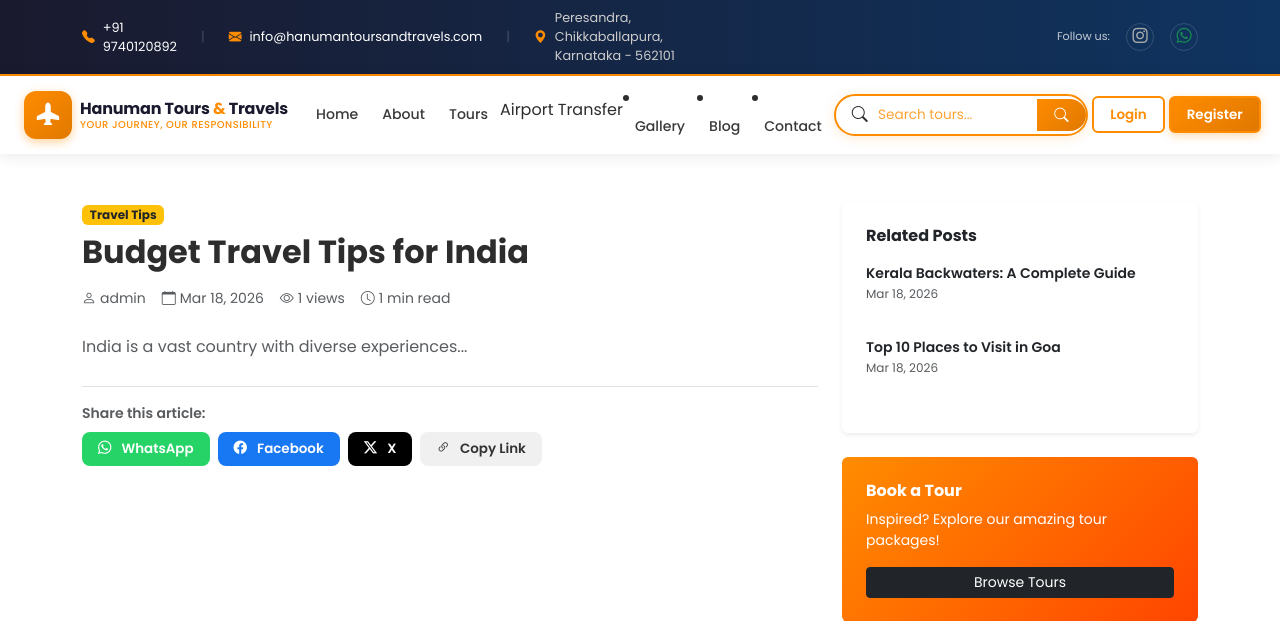
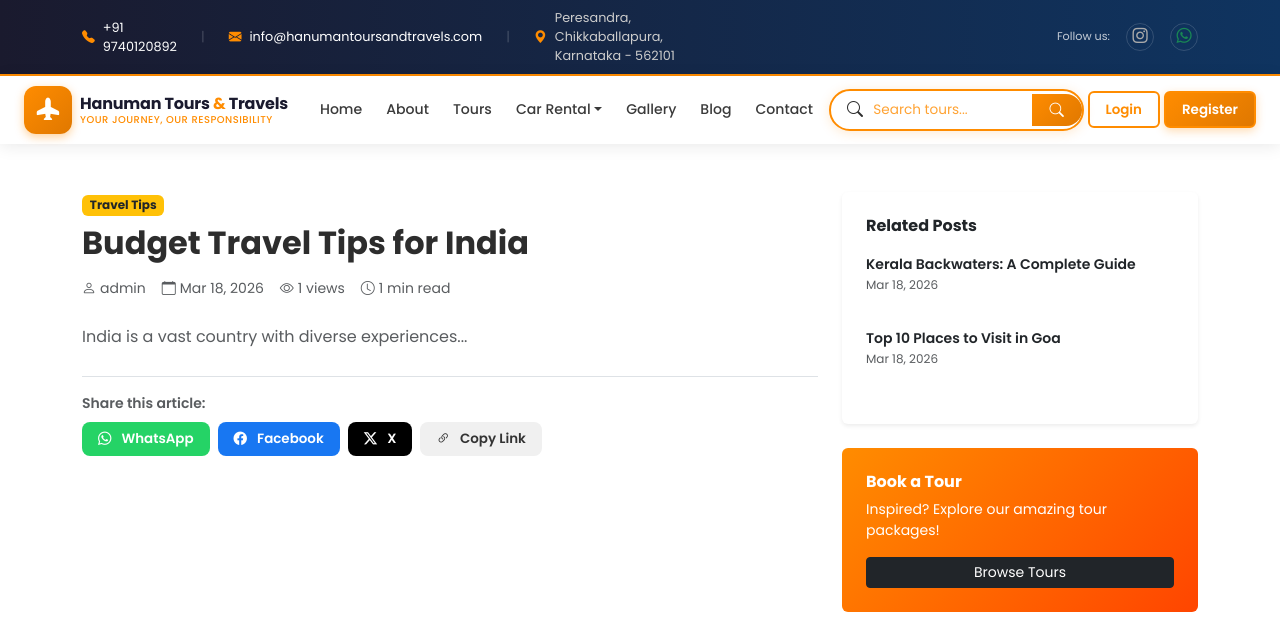
Before and after one commit to balakrishnabalakrishna577-sudo/hanuman-travels, a Django app: page /blog/budget-travel-india/ in a window 1280 px wide. Shown: the top 621 px of the page. Run offline with Django 5.2, Linux system fonts and the light colour scheme; data comes from the database, SQL or seed files in the repository.

Commit message:
Update base.html

```diff
--- a/templates/base.html
+++ b/templates/base.html
@@ -106,11 +106,11 @@
                     <a class="nav-link nav-pill {% if request.resolver_match.url_name == 'tour_list' %}active{% endif %}" href="{% url 'tour_list' %}">Tours</a>
                 </li>
                 <li class="nav-item dropdown">
-                    <!-- <a class="nav-link nav-pill dropdown-toggle {% if request.resolver_match.url_name == 'vehicle_list' or request.resolver_match.url_name == 'airport_transfer' %}active{% endif %}"
+                    <a class="nav-link nav-pill dropdown-toggle {% if request.resolver_match.url_name == 'vehicle_list' or request.resolver_match.url_name == 'airport_transfer' %}active{% endif %}"
                        href="#" role="button" data-bs-toggle="dropdown">Car Rental</a>
-                    <!--<ul class="dropdown-menu border-0 shadow-sm">
-                       <!-- <li><a class="dropdown-item" href="{% url 'vehicle_list' %}"><i class="bi bi-car-front-fill text-warning me-2"></i>Car Rental</a></li> -->
-                        <li><a class="dropdown-item" href="{% url 'airport_transfer' %}">Airport Transfer</a>
+                    <ul class="dropdown-menu border-0 shadow-sm">
+                        <li><a class="dropdown-item" href="{% url 'vehicle_list' %}"><i class="bi bi-car-front-fill text-warning me-2"></i>Car Rental</a></li>
+                        <li><a class="dropdown-item" href="{% url 'airport_transfer' %}"><i class="bi bi-airplane-fill text-warning me-2"></i>Airport Transfer</a></li>
                     </ul>
                 </li>
                 <li class="nav-item">
```
